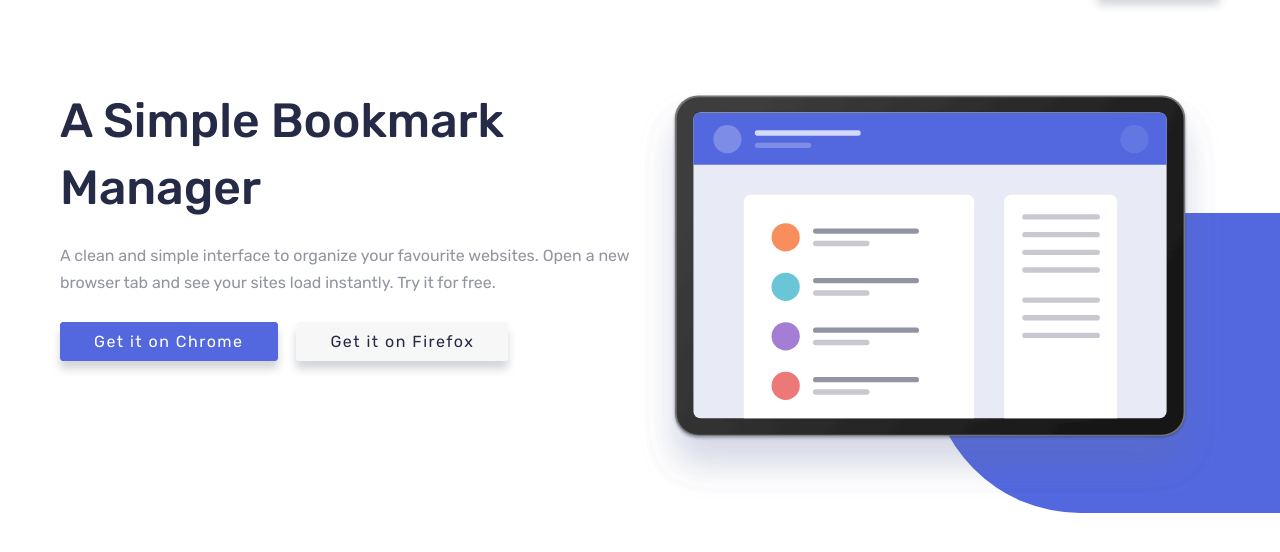
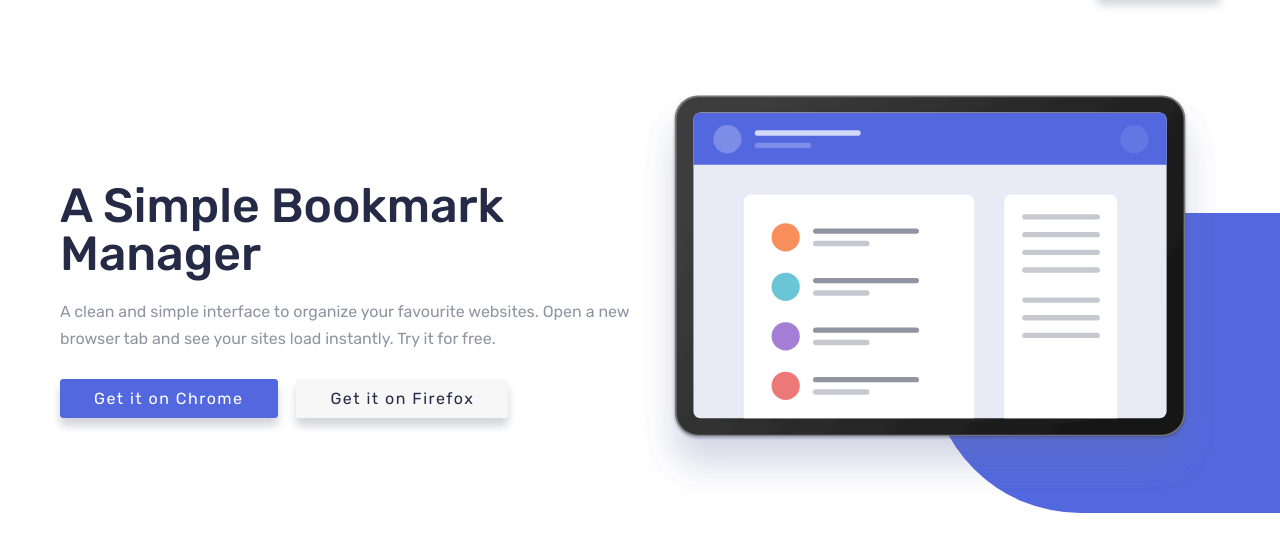
Before and after one commit to paul-blackwell/Bookmark-landing-page-challenge, a website built with webpack: page src/template.html in a window 1280 px wide. Shown: the part 84-636 px from the top of the page. Built offline with nearby package versions, Linux system fonts and the light colour scheme.

Commit message:
Made some alignment changes to the hero section

```diff
--- a/src/sass/base/_typography.scss
+++ b/src/sass/base/_typography.scss
@@ -11,7 +11,7 @@
 
 .heading-primary {
     font-size: 4.8rem;
-    line-height: 1.4;
+    line-height: 1;
     margin-bottom: 2rem;
     font-weight: 500;
     color: $neutralDarkBlue;
--- a/src/sass/layout/_grid.scss
+++ b/src/sass/layout/_grid.scss
@@ -2,6 +2,7 @@
     display: grid;
     //grid-template-columns: repeat(auto-fill, minmax(47rem, 1fr));
     grid-template-columns: repeat(2,1fr);
+    align-items: center;
 
 
     &__img {
--- a/src/template.html
+++ b/src/template.html
@@ -35,7 +35,7 @@
           <a class="btn-secondary btn" href="#">Get it on Firefox</a>
         </div>
         <div class="grid__item">
-          <img class="grid__img" src="./assets/images/illustration-hero.svg"/>
+          <img class="grid__img" src="./assets/images/illustration-hero.svg" alt="Bookmark screenshot"/>
         <div class="img-background"></div>
         </div>
       </div>
```
